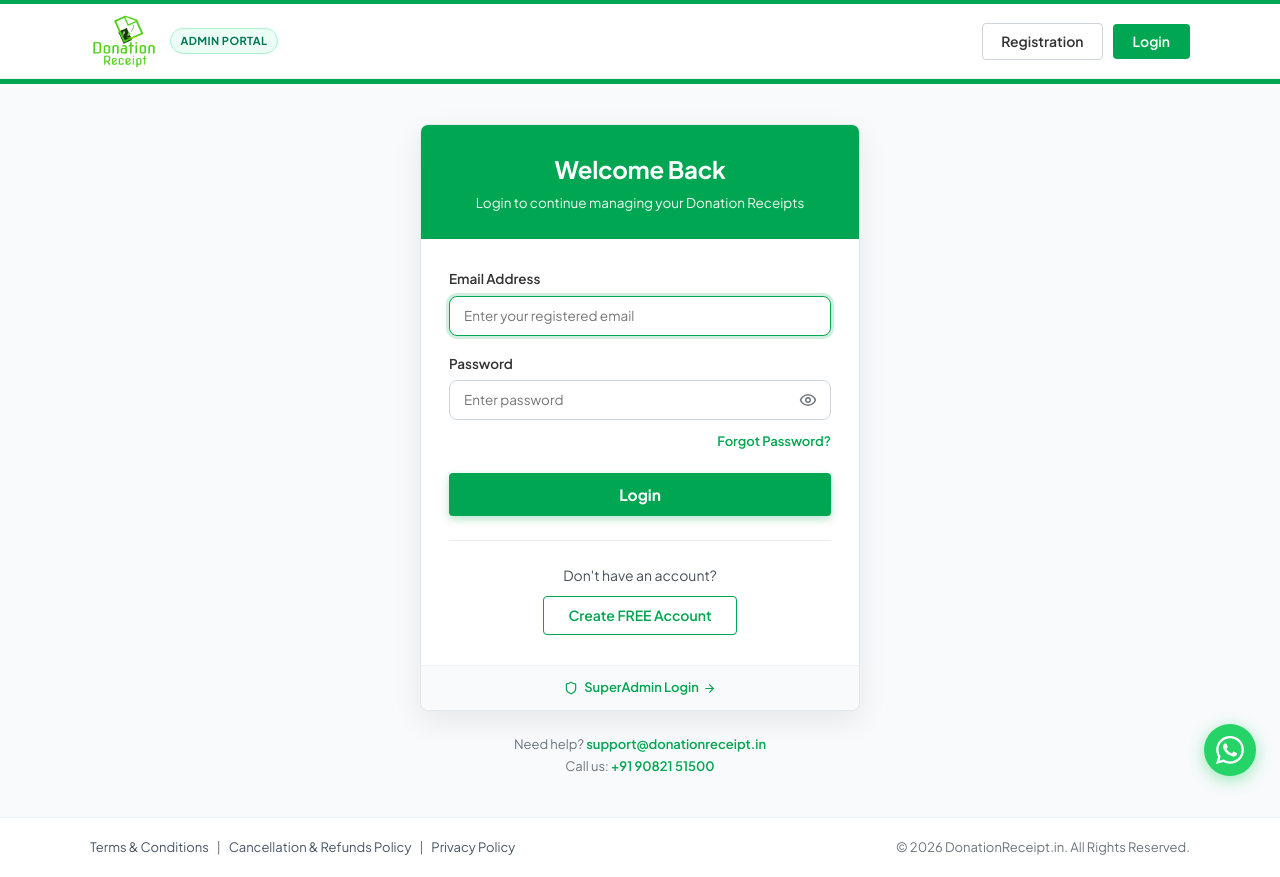
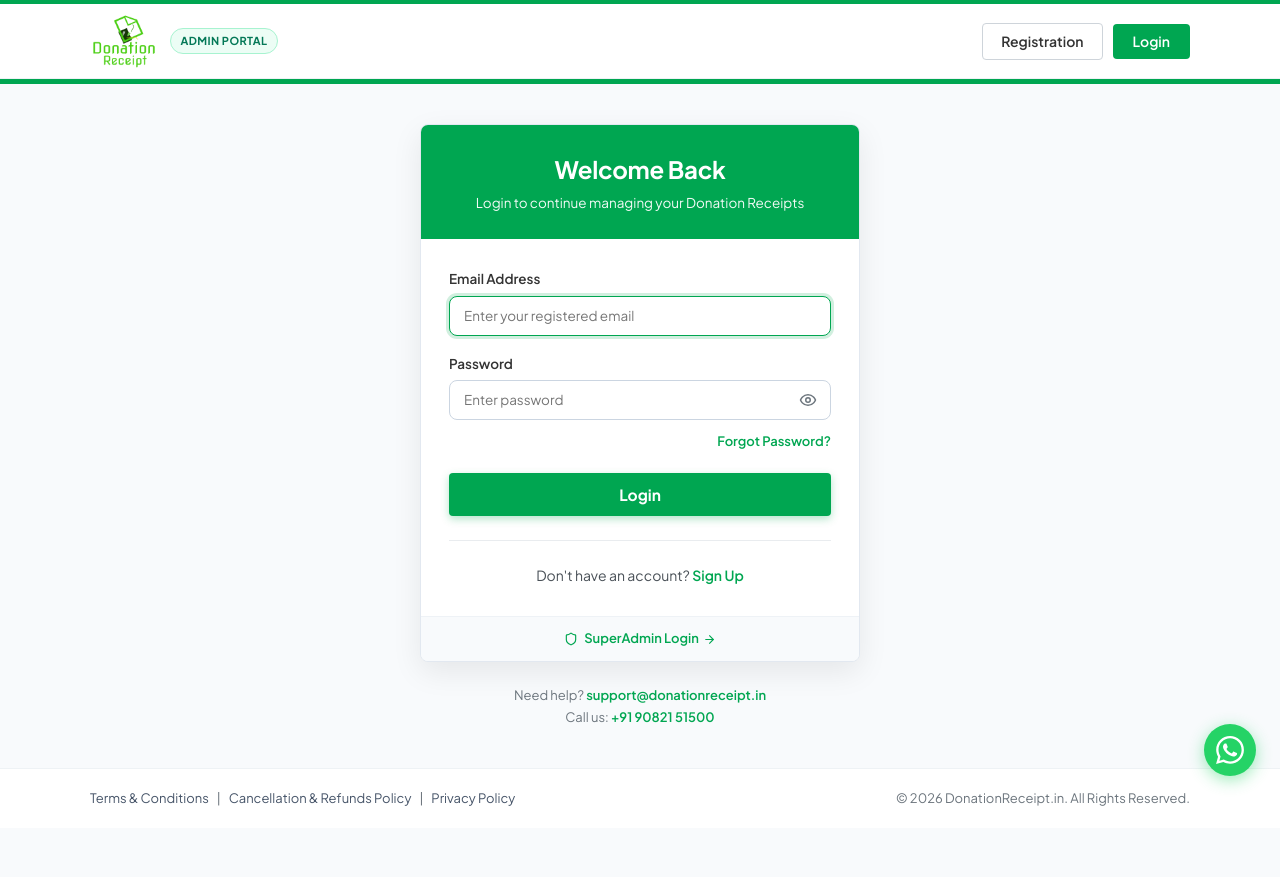
Before and after one commit to Kishore-6846/Donation-head-Frontend, a React (Vite) app: page /trust/login in a window 1280 px wide. After the commit the page ends 828 px from the top, so only its background shows below. Built offline with nearby package versions, Linux system fonts and the light colour scheme.

Commit message:
Replace signup buttons with inline text links on Admin and SuperAdmin login pages

```diff
--- a/src/pages/LoginPage.jsx
+++ b/src/pages/LoginPage.jsx
@@ -239,27 +239,19 @@ export default function LoginPage({ onLoginSuccess }) {
               <hr style={{ border: 'none', borderTop: '1px solid #e9ecef', margin: '24px 0' }} />
 
               {/* Create Account Section */}
-              <div style={{ textAlign: 'center' }}>
-                <p style={{ fontSize: '14px', color: '#495057', marginBottom: '10px' }}>
-                  Don't have an account?
-                </p>
+              <div style={{ textAlign: 'center', fontSize: '14px', color: '#495057' }}>
+                <span>Don't have an account? </span>
                 <Link
                   to="/trust/register"
                   style={{
-                    display: 'inline-block',
-                    background: 'transparent',
-                    border: '1.5px solid #00a651',
                     color: '#00a651',
-                    padding: '8px 24px',
-                    fontSize: '14px',
                     fontWeight: '600',
-                    borderRadius: '4px',
-                    textDecoration: 'none',
-                    cursor: 'pointer',
-                    transition: 'all 0.2s ease'
+                    textDecoration: 'none'
                   }}
+                  onMouseEnter={(e) => (e.currentTarget.style.textDecoration = 'underline')}
+                  onMouseLeave={(e) => (e.currentTarget.style.textDecoration = 'none')}
                 >
-                  Create FREE Account
+                  Sign Up
                 </Link>
               </div>
             </div>
--- a/src/pages/SuperAdminLoginPage.jsx
+++ b/src/pages/SuperAdminLoginPage.jsx
@@ -252,27 +252,19 @@ export default function SuperAdminLoginPage({ onLoginSuccess }) {
               <hr style={{ border: 'none', borderTop: '1px solid #e9ecef', margin: '24px 0' }} />
 
               {/* Create Account Section */}
-              <div style={{ textAlign: 'center' }}>
-                <p style={{ fontSize: '14px', color: '#495057', marginBottom: '10px' }}>
-                  Need a Super Admin Account?
-                </p>
+              <div style={{ textAlign: 'center', fontSize: '14px', color: '#495057' }}>
+                <span>Need a Super Admin Account? </span>
                 <Link
                   to="/superadmin/register"
                   style={{
-                    display: 'inline-block',
-                    background: 'transparent',
-                    border: '1.5px solid #00a651',
                     color: '#00a651',
-                    padding: '8px 24px',
-                    fontSize: '14px',
                     fontWeight: '600',
-                    borderRadius: '4px',
-                    textDecoration: 'none',
-                    cursor: 'pointer',
-                    transition: 'all 0.2s ease'
+                    textDecoration: 'none'
                   }}
+                  onMouseEnter={(e) => (e.currentTarget.style.textDecoration = 'underline')}
+                  onMouseLeave={(e) => (e.currentTarget.style.textDecoration = 'none')}
                 >
-                  Super Admin SignUp
+                  Sign Up
                 </Link>
               </div>
             </div>
```
